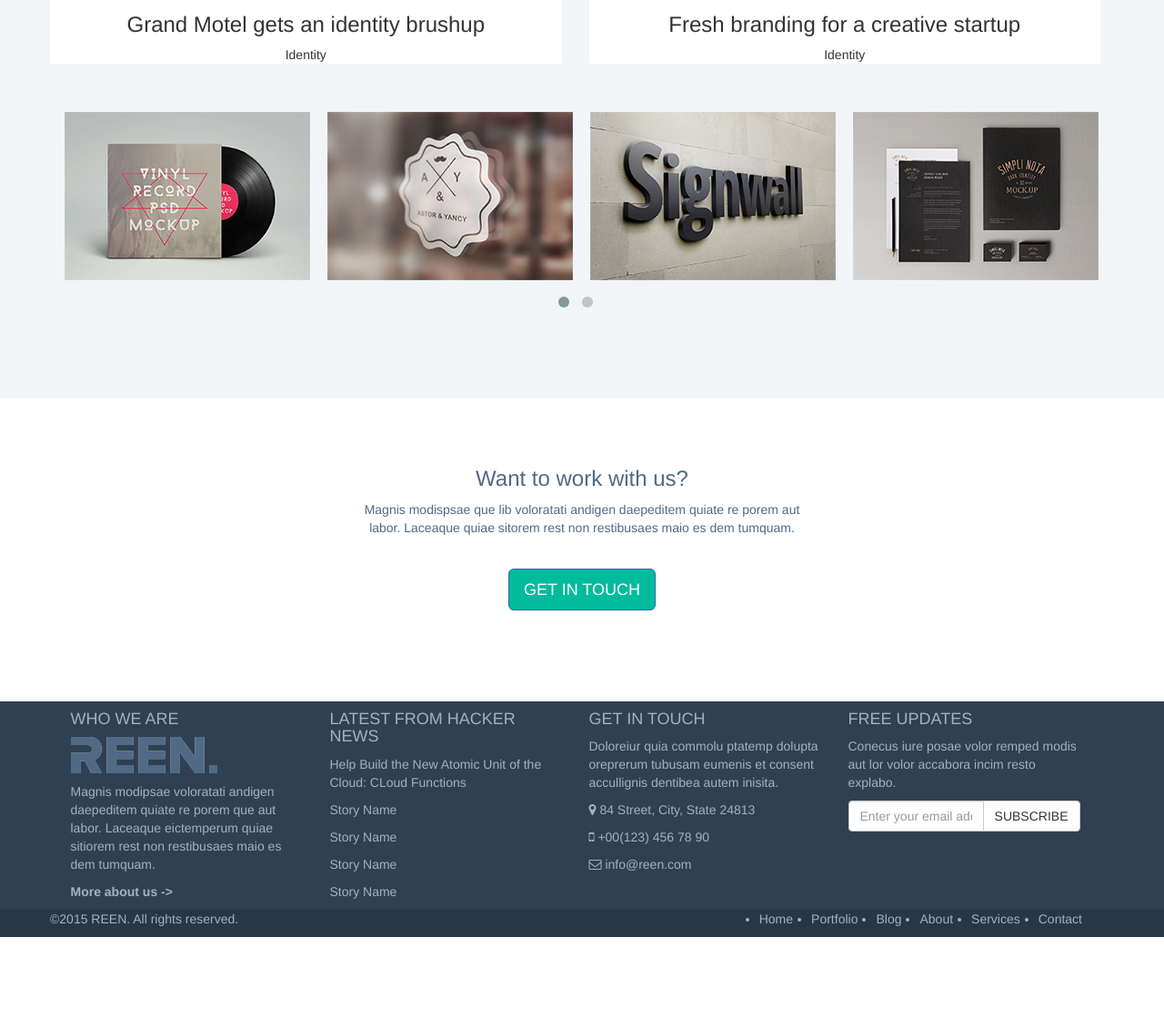
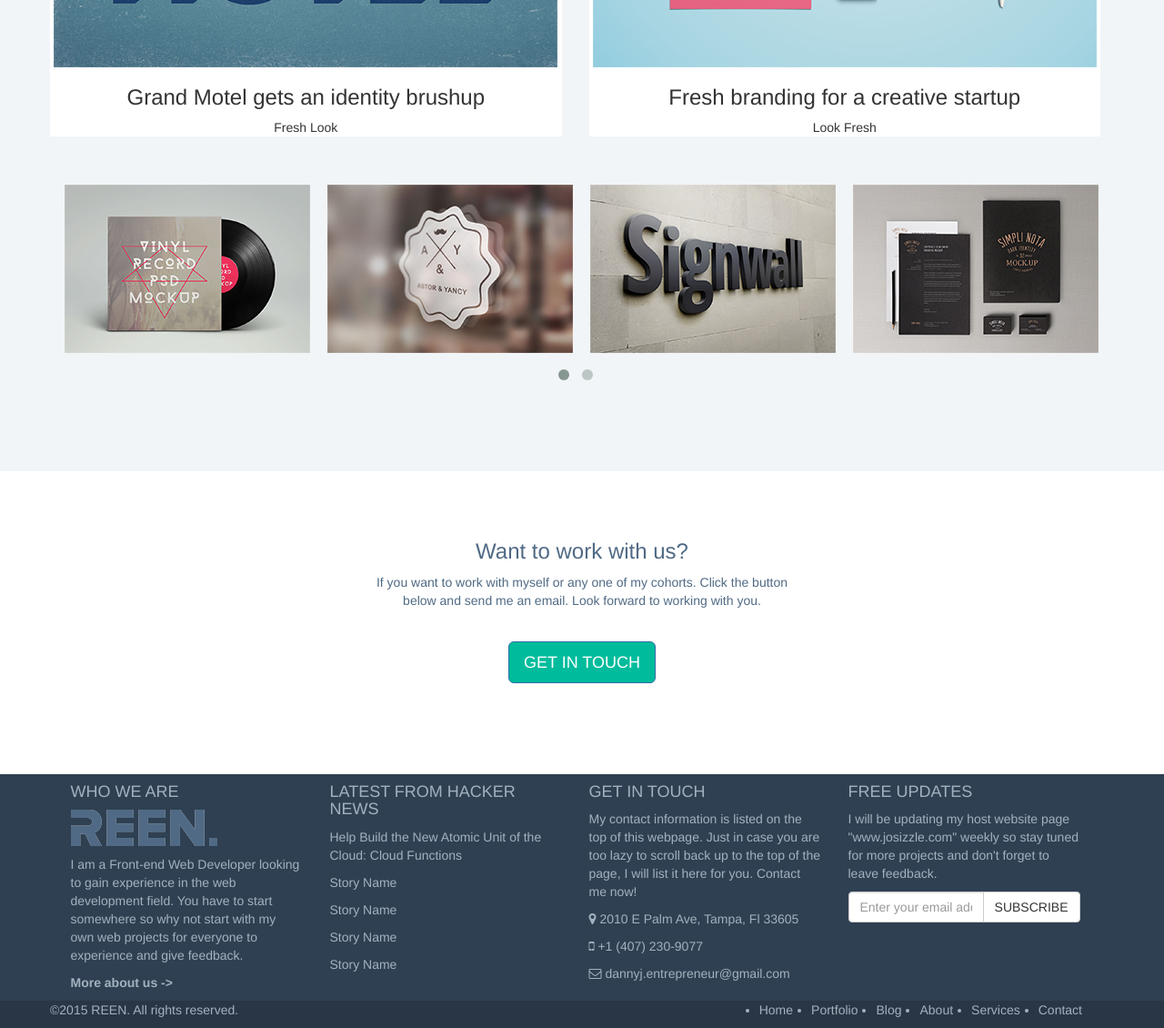
Before and after one commit to Josizzle/1st-repository, a plain HTML site: page Portfolio/index.html in a window 1280 px wide. Shown: the part 980-2110 px from the top of the page at 91% size. Before the commit the page ends 2010 px from the top, so only its background shows below. Drawn offline with nearby package versions, Linux system fonts and the light colour scheme.

Commit message:
Finished portfolio site and added to my host Resume site

```diff
--- a/Portfolio/index.html
+++ b/Portfolio/index.html
@@ -104,7 +104,7 @@
                                                     </a>
                                                 </div>
                                                 <figcaption>
-                                                    <p>Consed quodips ameniat empernam que apid cust quas molor eatis numa estio</p>
+                                                    <p>This image I added from Adobe Photoshop and was able to extract the image to add to my portfolio page. Voila!</p>
                                                     <p><a class="btn btn-primary btn-lg" href="#" role="button">VIEW PROJECT</a>
                                                     </p>
                                                 </figcaption>
@@ -204,8 +204,7 @@
                                         </div>
                                         <div class="col-md-3">
                                             <h4>ABOUT US</h4>
-                                            <p>Voluptat ibusaped molorporro consequ idustibus. Reressi morum ut dolessiti tem nigicid ernatum, coria volore non pro officat ut autem accaborem conet. Omnis peribus qui dolent praeperrum coria.</p>
-                                            <p>Equam conesti occum dolorest, quae venderes quistius, comnitatur sae dinam nonseculpa cum fugit is verciam.</p>
+                                            <p>This project I worked on had the tasks of using Adobe Photoshop to extract images and displaying them on a webpage. In the future, if I am ever given the task to use an image to extract certain aspects of that image and display on web pages. I am able to do that.</p>
                                             <p><a class="btn btn-primary btn-lg" href="#" role="button">READ MORE</a>
                                             </p>
                                         </div>
@@ -338,21 +337,21 @@
                     </div>
                     <div class="col-md-3">
                         <h3>Passion</h3>
-                        <p>Magnis modispsae que lib voloratati andigen daepeditem quiate re porem aut labor. Laceaque quiae sitorem rest non restibusaes maio es dem tumquam core posae volor remped modis volor.</p>
+                        <p>I have the passion to buid websites, web applications, and mobile applications. I meet with clients who are in need of a certain type of website for their business or business idea. I discuss the functionality and design they wish their website to look and function. Than I build the website based off the clients inputs and desire.</p>
                     </div>
                     <div class="col-md-1">
                         <img src="img/lightbulb.png" alt="lightbulb" />
                     </div>
                     <div class="col-md-3">
                         <h3>Creativity</h3>
-                        <p>Magnis modispsae que lib voloratati andigen daepeditem quiate re porem aut labor. Laceaque quiae sitorem rest non restibusaes maio es dem tumquam core posae volor remped modis volor.</p>
+                        <p>This is where I thrive using my creativity. When a client asks for a certain function they want their website to display, I use my creative mind to code through Javascript and build out that function with fluidity and simplicity.</p>
                     </div>
                     <div class="col-md-1">
                         <img src="img/star.png" alt="star" />
                     </div>
                     <div class="col-md-3">
                         <h3>Quality</h3>
-                        <p>Magnis modispsae que lib voloratati andigen daepeditem quiate re porem aut labor. Laceaque quiae sitorem rest non restibusaes maio es dem tumquam core posae volor remped modis volor.</p>
+                        <p>The quality of my sites I take pride in. I am all about customer satisfaction and if there is something a client does not like or would like to change/update. I take the time and effort to make sure the quality of their site is to their standards.</p>
                     </div>
                 </div>
             </div>
@@ -361,7 +360,7 @@
     <!-- grandmotel latest works -->
     <div class="container-fluid grandmotel">
         <h3>Check out our latest works</h3>
-        <p>Magnis modispsae que lib voloratati andigen daepeditem quiate re porem aut labor.</p>
+        <p>My latest work below. I displayed these images in a container and added a carousel towards the bottom. Voila!</p>
         <!-- Grand Motel images -->
         <div class="container">
             <div class="row">
@@ -369,14 +368,14 @@
                     <div class="grandMotel">
                         <img src="img/grandMotel.png" alt="grandMotel" class="image" />
                         <h3>Grand Motel gets an identity brushup</h3>
-                        <p>Identity</p>
+                        <p>Fresh Look</p>
                     </div>
                 </div>
                 <div class="col-md-6">
                     <div class="graphart">
                         <img src="img/graphart.png" alt="graphart" class="image" />
                         <h3>Fresh branding for a creative startup</h3>
-                        <p>Identity</p>
+                        <p>Look Fresh</p>
                     </div>
                 </div>
             </div>
@@ -409,8 +408,8 @@
     <!-- Want to work with us -->
     <div id="work">
         <h3>Want to work with us?</h3>
-        <p>Magnis modispsae que lib voloratati andigen daepeditem quiate re porem aut labor. Laceaque quiae sitorem rest non restibusaes maio es dem tumquam.</p>
-        <p><a class="btn btn-primary btn-lg" href="#" role="button">GET IN TOUCH</a>
+        <p>If you want to work with myself or any one of my cohorts. Click the button below and send me an email. Look forward to working with you.</p>
+        <p><a class="btn btn-primary btn-lg" href="mailto:dannyj.entrepreneur@gmail.com" role="button">GET IN TOUCH</a>
         </p>
     </div>
     <!-- reen before footer -->
@@ -422,13 +421,13 @@
                         <h4>WHO WE ARE</h4>
                         <p><img src="img/Reenlayer.png" alt="Reenlayer" />
                         </p>
-                        <p>Magnis modipsae voloratati andigen daepeditem quiate re porem que aut labor. Laceaque eictemperum quiae sitiorem rest non restibusaes maio es dem tumquam.</p>
+                        <p>I am a Front-end Web Developer looking to gain experience in the web development field. You have to start somewhere so why not start with my own web projects for everyone to experience and give feedback.</p>
                         <p><strong>More about us -> </strong>
                         </p>
                     </div>
                     <div class="col-md-3">
                         <h4>LATEST FROM HACKER NEWS</h4>
-                        <p>Help Build the New Atomic Unit of the Cloud: CLoud Functions</p>
+                        <p>Help Build the New Atomic Unit of the Cloud: Cloud Functions</p>
                         <p>Story Name</p>
                         <p>Story Name</p>
                         <p>Story Name</p>
@@ -436,14 +435,14 @@
                     </div>
                     <div class="col-md-3">
                         <h4>GET IN TOUCH</h4>
-                        <p>Doloreiur quia commolu ptatemp dolupta oreprerum tubusam eumenis et consent accullignis dentibea autem inisita.</p>
-                        <p><i class="fa fa-map-marker"></i> 84 Street, City, State 24813</p>
-                        <p><i class="fa fa-mobile"></i> +00(123) 456 78 90</p>
-                        <p><i class="fa fa-envelope-o"></i> info@reen.com</p>
+                        <p>My contact information is listed on the top of this webpage. Just in case you are too lazy to scroll back up to the top of the page, I will list it here for you. Contact me now!</p>
+                        <p><i class="fa fa-map-marker"></i> 2010 E Palm Ave, Tampa, Fl 33605</p>
+                        <p><i class="fa fa-mobile"></i> +1 (407) 230-9077</p>
+                        <p><i class="fa fa-envelope-o"></i> dannyj.entrepreneur@gmail.com</p>
                     </div>
                     <div class="col-md-3">
                         <h4>FREE UPDATES</h4>
-                        <p>Conecus iure posae volor remped modis aut lor volor accabora incim resto explabo.</p>
+                        <p>I will be updating my host website page "www.josizzle.com" weekly so stay tuned for more projects and don't forget to leave feedback.</p>
                         <div class="input-group">
                             <input type="text" class="form-control" placeholder="Enter your email address">
                             <span class="input-group-btn">
```
Also changed, not shown: Resume/index.html (+1 -1 lines), 1 other file.
